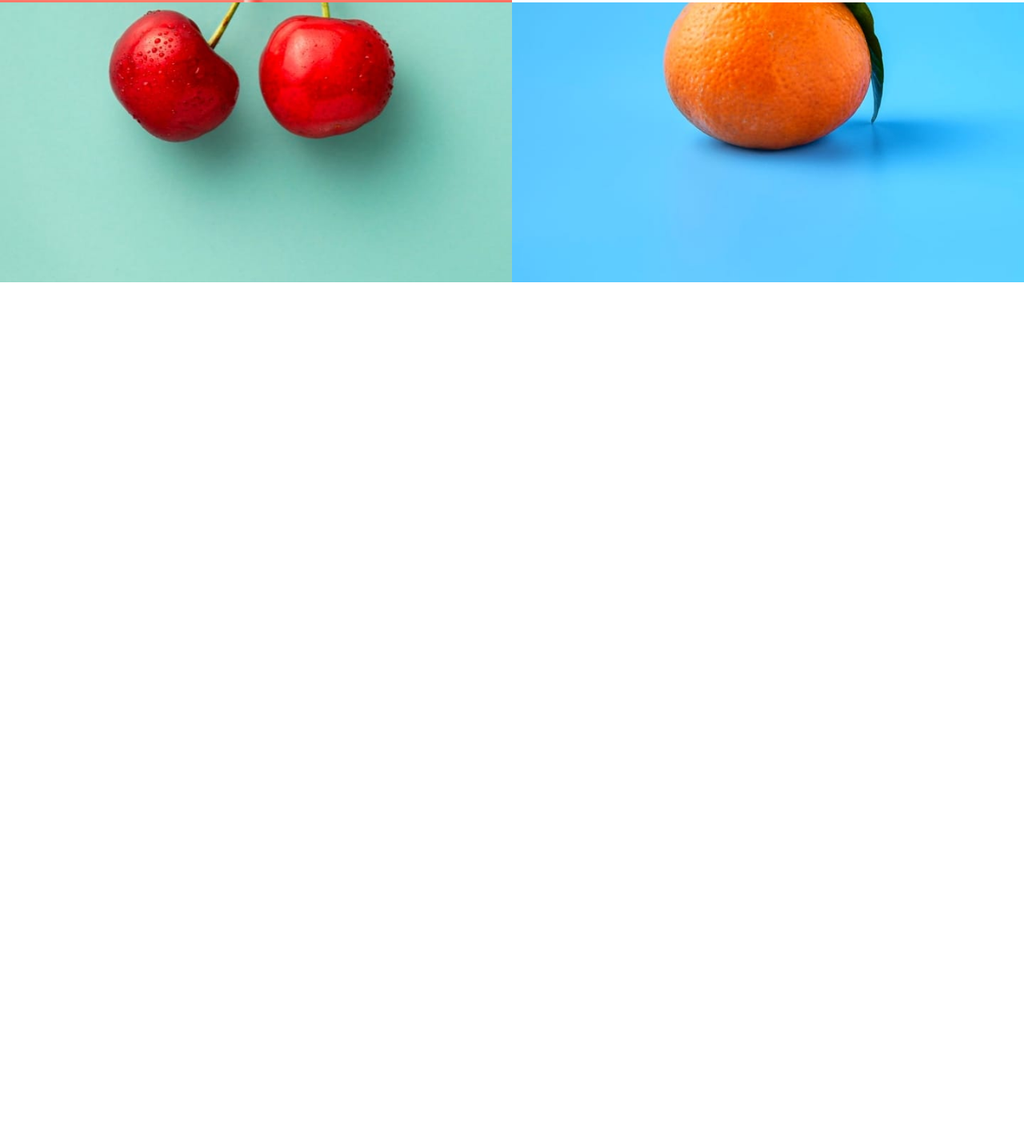
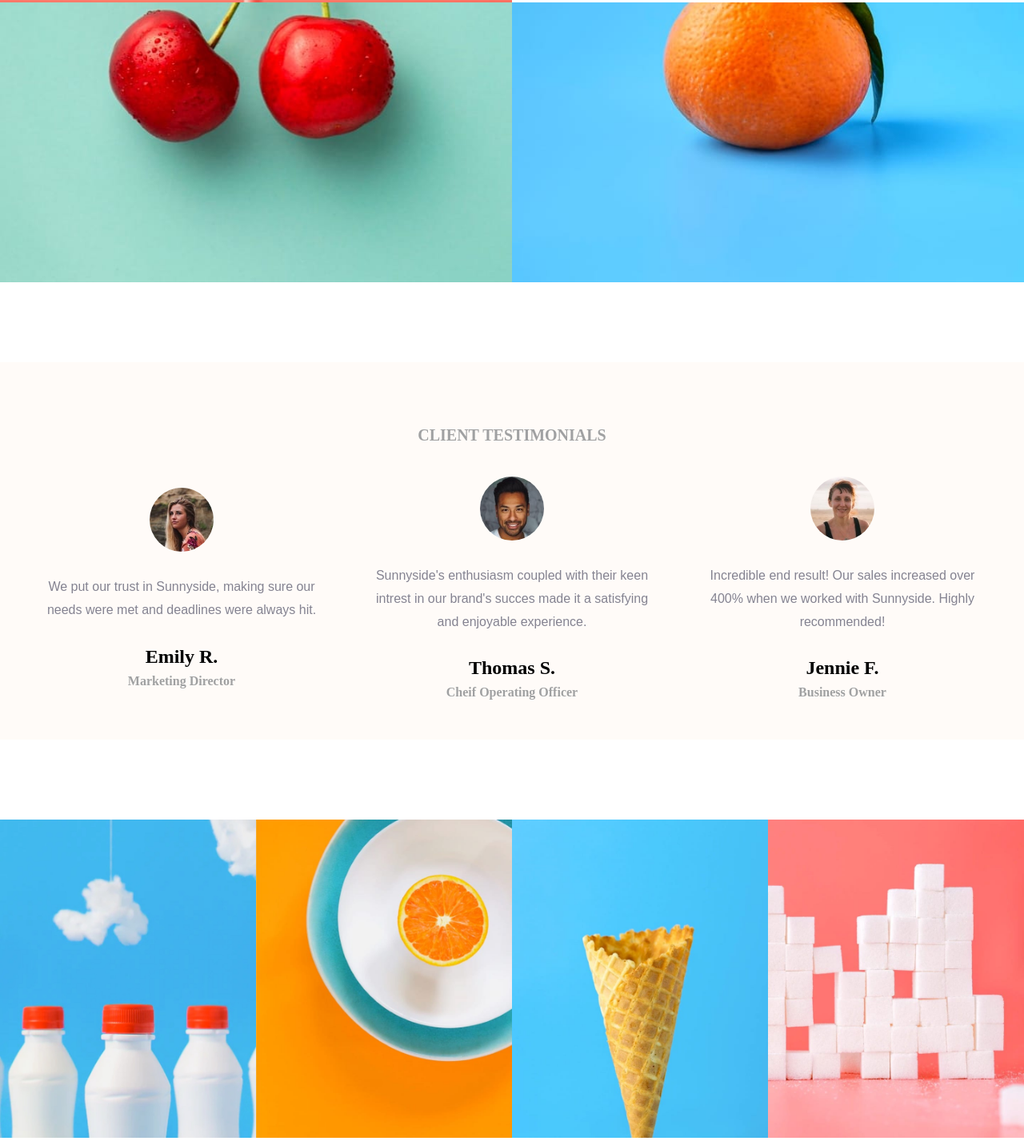
Before and after one commit to bhogalprabjot/landing-page, a plain HTML site: page index.html in a window 1280 px wide. Shown: the part 1337-2764 px from the top of the page at 80% size. Before the commit the page ends 1694 px from the top, so only its background shows below. Drawn offline with Linux system fonts and the light colour scheme.

Commit message:
testimonials added

```diff
--- a/index.html
+++ b/index.html
@@ -59,6 +59,7 @@
             </div>
         </div>
         <div class="section3">
+            <!-- TODO: Add text over these images -->
             <div class="left">
                 <img src="./assets/desktop/image-graphic-design.jpg" />
 
@@ -68,6 +69,61 @@
             </div>
         </div>
     </div>
+    <div class="section4 testimonials">
+        <h1>Client Testimonials</h1>
+        <div class="clients">
+            <div class="client">
+                <div class="client-image">
+                    <img src="./assets/image-emily.jpg" />
+                </div>
+                <p>
+                    We put our trust in Sunnyside, making sure our needs were met and deadlines were always hit.
+                </p>
+                <div class="details">
+                    <h2>Emily R.</h2>
+                    <h4>Marketing Director</h4>
+                </div>
+            </div>
+            <div class="client">
+                <div class="client-image">
+                    <img src="./assets/image-thomas.jpg" />
+                </div>
+                <p>
+                    Sunnyside's enthusiasm coupled with their keen intrest in our brand's succes made it a satisfying and enjoyable experience.
+                </p>
+                <div class="details">
+                    <h2>Thomas S.</h2>
+                    <h4>Cheif Operating Officer</h4>
+                </div>
+            </div>
+            <div class="client">
+                <div class="client-image">
+                    <img src="./assets/image-jennie.jpg" />
+                </div>
+                <p>
+                    Incredible end result! Our sales increased over 400% when we worked with Sunnyside. Highly recommended!
+                </p>
+                <div class="details">
+                    <h2>Jennie F.</h2>
+                    <h4>Business Owner</h4>
+                </div>
+            </div>
+        </div>
+    </div>
+    <div class="section5">
+        <div class="image">
+            <img src="assets/desktop/image-gallery-milkbottles.jpg" />
+        </div>
+        <div class="image">
+            <img src="assets/desktop/image-gallery-orange.jpg" />
+        </div>
+        <div class="image">
+            <img src="assets/desktop/image-gallery-cone.jpg" />
+        </div>
+        <div class="image">
+            <img src="assets/desktop/image-gallery-sugarcubes.jpg" />
+        </div>
+    </div>
 </body>
 
 </html>
--- a/style.css
+++ b/style.css
@@ -158,3 +158,83 @@
     height: 100%;
     object-fit: cover;
 } */
+
+.client-image {
+    width: 80px;
+    height: 80px;
+    border-radius: 50%;
+    overflow: hidden;
+}
+
+.client-image img {
+    width: 100%;
+    height: 100%;
+    object-fit: cover;
+}
+
+.testimonials {
+    display: flex;
+    flex-direction: column;
+    align-items: center;
+    background-color: #FFFBF8;
+    padding-top: 50px;
+    padding-bottom: 50px;
+    padding-right: 50px;
+    padding-left: 50px;
+    margin-top: 100px;
+    margin-bottom: 100px;
+}
+
+.testimonials h1 {
+    color: #A0A1A2;
+    text-transform: uppercase;
+    font-size: 20px;
+    margin-top: 30px;
+    margin-bottom: 40px;
+}
+
+.clients {
+    display: flex;
+    align-items: center;
+    justify-content: space-between;
+}
+
+.clients .client {
+    display: flex;
+    flex-direction: column;
+    flex: 0.3;
+    align-items: center;
+}
+
+.client .client-image {
+    margin-bottom: 30px;
+}
+
+.client p {
+    text-align: center;
+    margin-bottom: 30px;
+    color: #848391;
+    line-height: 1.8;
+    font-family: Arial, Helvetica, sans-serif;
+}
+
+.client .details {
+    text-align: center;
+}
+
+.client h4 {
+    color: #A0A1A2;
+    margin-top: 8px;
+}
+
+.section5 {
+    display: flex;
+}
+
+.section5 .image {
+    width: 25%;
+}
+
+.section5 img {
+    width: 100%;
+}
```
